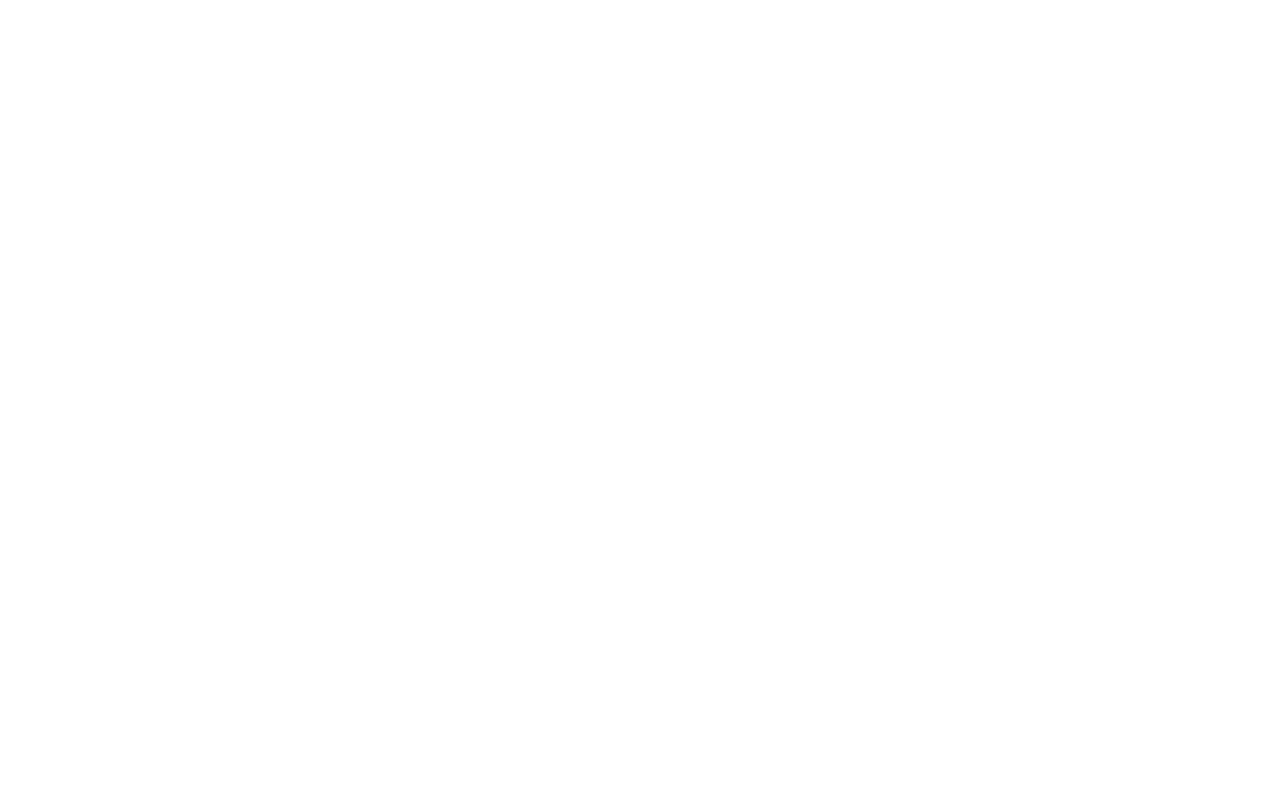
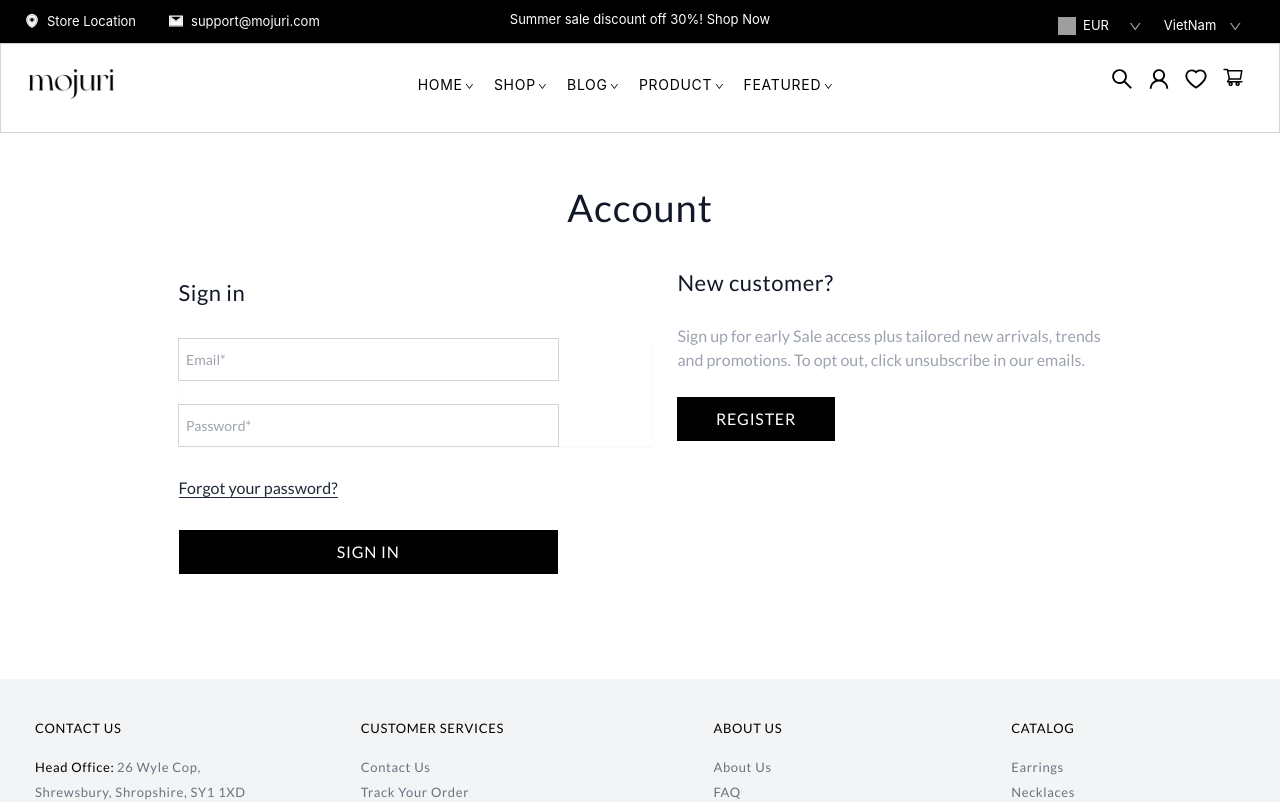
Before and after one commit to maihuong112001/cosmetics-shop, a React (Create React App) app: page /account/login in a window 1280 px wide. Before the commit this address had no page. Shown: the top 802 px of the page. Built offline with nearby package versions, Linux system fonts and the light colour scheme; grey boxes are pictures that could not be loaded.

Commit message:
(feat): UI page register and page login

```diff
--- a/src/assets/styles/GlobalStyles/GlobalStyles.scss
+++ b/src/assets/styles/GlobalStyles/GlobalStyles.scss
@@ -125,19 +125,3 @@
     transform: translateZ(0);
   }
 }
-/* Tùy chỉnh thanh cuộn Webkit */
-::-webkit-scrollbar {
-  width: 3px;
-  height: 3px;
-}
-
-/* Tùy chỉnh phần track của thanh cuộn Webkit */
-::-webkit-scrollbar-track {
-  background-color: #f1f1f1;
-}
-
-/* Tùy chỉnh phần thumb của thanh cuộn Webkit */
-::-webkit-scrollbar-thumb {
-  background-color: #888;
-  border-radius: 3px;
-}
--- a/src/components/ActionHeader/ActionHeader.module.scss
+++ b/src/components/ActionHeader/ActionHeader.module.scss
@@ -1,5 +1,6 @@
 .ant-icon {
-  font-size: 18px;
+  font-size: 22px;
+  margin-top: 4px;
 }
 .ant-icon-close {
   font-size: 18px;
--- a/src/components/ActionHeader/index.jsx
+++ b/src/components/ActionHeader/index.jsx
@@ -83,13 +83,13 @@
         )}
       </div>
       {/*Modal Sign In */}
-      <SignIn />
+      <SignIn className={cx("ant-icon")} />
       <div className="flex lg:ml-6">
         <HeartOutlined className={cx("ant-icon")} />
       </div>
 
       {/*Product Cart */}
-      <ProductCard/>
+      <ProductCard className={cx("ant-icon")} />
     </div>
   );
 }
--- a/src/components/Card/Card.module.scss
+++ b/src/components/Card/Card.module.scss
@@ -1,9 +1,17 @@
 .ant-icon {
-  font-size: 18px;
+  font-size: 22px;
+  margin-top: 4px;
+}
+::-webkit-scrollbar {
+  width: 3px;
+  height: 3px;
 }
 
-/* Tùy chỉnh thanh cuộn */
-.scrollbar {
-  width: 6px;
-  height: 6px;
+::-webkit-scrollbar-track {
+  background-color: #f1f1f1;
 }
+
+::-webkit-scrollbar-thumb {
+  background-color: #888;
+  border-radius: 3px;
+}
--- a/src/components/Header/Header.module.scss
+++ b/src/components/Header/Header.module.scss
@@ -15,5 +15,5 @@
 }
 .action-header {
     width: 100%;
-    height: 70px;
+    height: 90px;
 }
--- a/src/components/Header/index.jsx
+++ b/src/components/Header/index.jsx
@@ -213,7 +213,7 @@
       </div>
       <div
         className={`${cx("action-header")} ${
-          location.pathname !== "/" && "bg-white text-black"
+          location.pathname !== "/" && "bg-white text-black border-[1px] border-gray-300"
         } `}
       >
         <Row className="text-white ml-2 mt-10">
--- a/src/components/InnerHeader/index.jsx
+++ b/src/components/InnerHeader/index.jsx
@@ -40,8 +40,8 @@
                     <Popover key={category.name} className="flex">
                       {() => (
                         <>
-                          <div className="relative mt-1">
-                            <Popover.Button>{category.name}</Popover.Button>
+                          <div className="relative mt-2">
+                            <Popover.Button className="tracking-wider">{category.name}</Popover.Button>
                             <DownOutlined className="text-sm ml-1" />
                           </div>
 
@@ -99,8 +99,8 @@
                     <Popover key={category.name} className="flex">
                       {() => (
                         <>
-                          <div className="relative mt-1">
-                            <Popover.Button>{category.name}</Popover.Button>
+                          <div className="relative mt-2">
+                            <Popover.Button className="tracking-wider">{category.name}</Popover.Button>
                             <DownOutlined className="text-sm ml-1" />
                           </div>
 
@@ -178,8 +178,8 @@
                     <Popover key={category.name} className="flex">
                       {() => (
                         <>
-                          <div className="relative mt-1">
-                            <Popover.Button>{category.name}</Popover.Button>
+                          <div className="relative mt-2">
+                            <Popover.Button className="tracking-wider">{category.name}</Popover.Button>
                             <DownOutlined className="text-sm ml-1" />
                           </div>
 
@@ -273,8 +273,8 @@
                     <Popover key={category.name} className="flex">
                       {() => (
                         <>
-                          <div className="relative mt-1">
-                            <Popover.Button>{category.name}</Popover.Button>
+                          <div className="relative mt-2">
+                            <Popover.Button className="tracking-wider">{category.name}</Popover.Button>
                             <DownOutlined className="text-sm ml-1" />
                           </div>
 
@@ -336,8 +336,8 @@
                     <Popover key={category.name} className="flex">
                       {() => (
                         <>
-                          <div className="relative mt-1">
-                            <Popover.Button>{category.name}</Popover.Button>
+                          <div className="relative mt-2 space-x-1">
+                            <Popover.Button className="tracking-wider">{category.name}</Popover.Button>
                             <DownOutlined className="text-sm ml-1" />
                           </div>
 
--- a/src/components/SignIn/SignIn.module.scss
+++ b/src/components/SignIn/SignIn.module.scss
@@ -1,3 +1,4 @@
 .ant-icon {
-    font-size: 18px;
-  }
+  font-size: 22px;
+  margin-top: 4px;
+}
--- /dev/null
+++ b/src/pages/Login/index.jsx
@@ -0,0 +1,79 @@
+function Login() {
+  return (
+    <div className="w-full pt-[220px] mb-[80px] px-[12%]">
+      <h2 className="mt-6 py-12 text-center text-[38px] tracking-wide font-semi text-gray-900">
+        Account
+      </h2>
+      <div className="w-full flex">
+        <div className="w-full">
+          <h2 className="ml-10 py-4 text-[22px] tracking-wide font-semi text-gray-900">
+            Sign in
+          </h2>
+          <form className="mt-8 space-y-12 mx-10" action="#" method="POST">
+            <div className="space-y-10 shadow-sm">
+              <div>
+                <label htmlFor="email-address" className="sr-only">
+                  Email*
+                </label>
+                <input
+                  id="email-address"
+                  name="email"
+                  type="email"
+                  required
+                  className="relative w-[80%] text-[14px] block border-0 py-4 px-3 text-gray-900 ring-1 ring-gray-300 placeholder:text-gray-400"
+                  placeholder="Email*"
+                />
+              </div>
+              <div>
+                <label htmlFor="password" className="sr-only">
+                  Password
+                </label>
+                <input
+                  id="password"
+                  name="password"
+                  type="password"
+                  required
+                  className="mt-4 relative w-[80%] text-[14px] block border-0 py-4 px-3 text-gray-900 ring-1 ring-gray-300 placeholder:text-gray-400"
+                  placeholder="Password*"
+                />
+              </div>
+            </div>
+            <div className="text-md">
+              <a
+                href="#./"
+                className="font-semi text-gray-800 hover:text-[#cb8161] hover:border-[#cb8161] border-b-[1px] border-gray-800"
+              >
+                Forgot your password?
+              </a>
+            </div>
+            <div>
+              <button
+                type="submit"
+                className="group relative tracking-wider flex w-[80%] justify-center bg-black px-3 py-4 text-md font-semi text-white hover:bg-[#cb8161]"
+              >
+                SIGN IN
+              </button>
+            </div>
+          </form>
+        </div>
+        <div className="W-[400px]">
+          <p className="text-[22px] tracking-wide font-semi text-gray-900">New customer?</p>
+          <p className="text-gray-400 py-10">
+            Sign up for early Sale access plus tailored new arrivals, trends and
+            promotions. To opt out, click unsubscribe in our emails.
+          </p>
+          <div>
+            <button
+              type="submit"
+              className="group relative tracking-wider flex w-[35%] justify-center bg-black px-3 py-4 text-md font-semi text-white hover:bg-[#cb8161]"
+            >
+              REGISTER
+            </button>
+          </div>
+        </div>
+      </div>
+    </div>
+  );
+}
+
+export default Login;
--- /dev/null
+++ b/src/pages/Register/index.jsx
@@ -0,0 +1,90 @@
+import { Link } from "react-router-dom";
+
+function Register() {
+  return (
+    <div className="w-full pt-[220px] px-[30%]">
+      <h2 className="mt-6 py-12 text-center text-[38px] tracking-wide font-semi text-gray-900">
+        Create Account
+      </h2>
+
+      <form className="mt-8 space-y-12 mx-10" action="#" method="POST">
+        <div className="space-y-8 shadow-sm">
+          <div>
+            <label htmlFor="email-address" className="sr-only">
+              First Name
+            </label>
+            <input
+              id="firstName"
+              name="firstName"
+              type="text"
+              required
+              className="relative text-[14px] block w-full border-0 py-4 px-3 text-gray-900 ring-1 ring-gray-300 placeholder:text-gray-400"
+              placeholder="First Name"
+            />
+          </div>
+          <div>
+            <label htmlFor="email-address" className="sr-only">
+              Last Name
+            </label>
+            <input
+              id="lastName"
+              name="lastName"
+              type="text"
+              required
+              className="relative text-[14px] block w-full border-0 py-4 px-3 text-gray-900 ring-1 ring-gray-300 placeholder:text-gray-400"
+              placeholder="Last Name"
+            />
+          </div>
+          <div>
+            <label htmlFor="email-address" className="sr-only">
+              Email*
+            </label>
+            <input
+              id="email-address"
+              name="email"
+              type="email"
+              required
+              className="relative text-[14px] block w-full border-0 py-4 px-3 text-gray-900 ring-1 ring-gray-300 placeholder:text-gray-400"
+              placeholder="Email*"
+            />
+          </div>
+          <div>
+            <label htmlFor="password" className="sr-only">
+              Password
+            </label>
+            <input
+              id="password"
+              name="password"
+              type="password"
+              required
+              className="mt-4 relative text-[14px] block w-full border-0 py-4 px-3 text-gray-900 ring-1 ring-gray-300 placeholder:text-gray-400"
+              placeholder="Password*"
+            />
+          </div>
+        </div>
+        <p className="text-gray-400 font-semi text-[15px]">
+          Sign up for early Sale access plus tailored new arrivals, trends and
+          promotions. To opt out, click unsubscribe in our emails.
+        </p>
+        <div>
+          <button
+            type="submit"
+            className="group relative tracking-wider flex w-full justify-center bg-black px-3 py-4 text-md font-semi text-white hover:bg-[#cb8161]"
+          >
+            REGISTER
+          </button>
+        </div>
+      </form>
+      <div className="mx-10 pt-10 pb-10">
+        <Link
+          to={'/account/login'}
+          className="group border-[1px] text-black tracking-wider border-black relative flex w-full justify-center px-3 py-4 text-md font-semi hover:text-white hover:bg-[#cb8161]"
+        >
+          SIGN IN
+        </Link>
+      </div>
+    </div>
+  );
+}
+
+export default Register;
--- a/src/routers/index.js
+++ b/src/routers/index.js
@@ -8,6 +8,8 @@
 import Upload from "@/pages/Upload";
 import Search from "@/pages/Search";
 import Card from "@/pages/Card";
+import Register from "@/pages/Register";
+import Login from "@/pages/Login";
 
 // Public routes
 const publicRoutes = [
@@ -17,6 +19,8 @@
   { path: "/upload", component: Upload, layout: HeaderOnly },
   { path: "/search", component: Search, layout: null },
   { path: "/card", component: Card},
+  { path: "/account/register", component: Register},
+  { path: "/account/login", component: Login},
 ];
 
 //Routing guard
```
Also changed, not shown: src/components/SignIn/index.jsx (+20 -12 lines).
